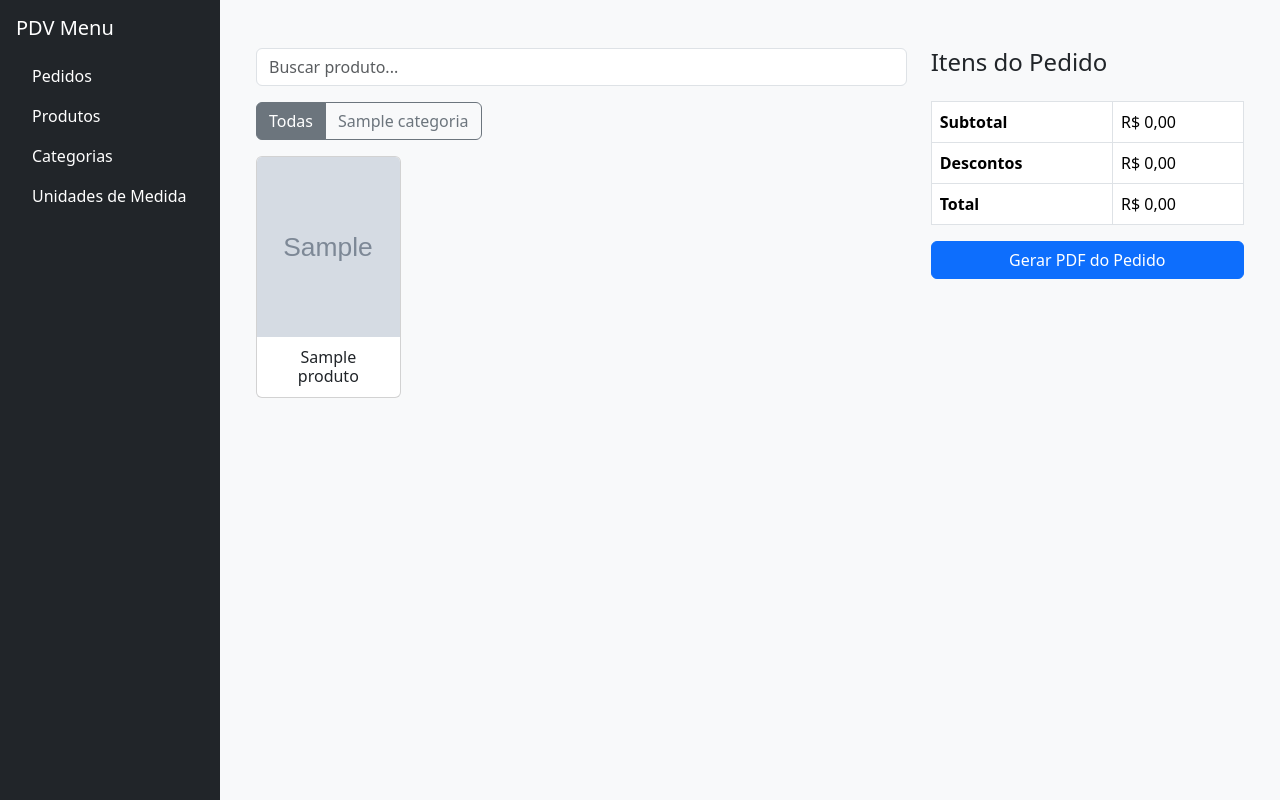
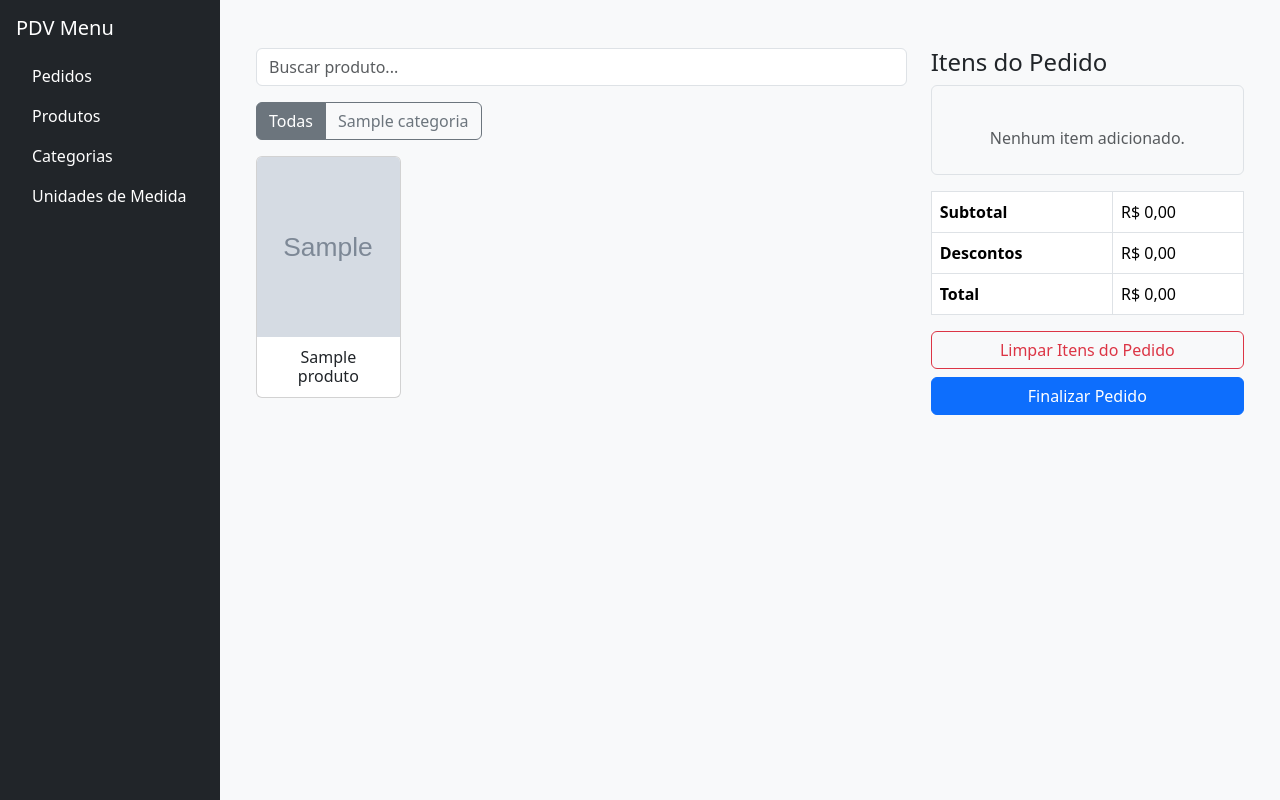
Before and after one commit to alanchimin/pdv, a PHP site: page /app/public/index.php in a window 1280 px wide. Run offline with PHP 8.4, Linux system fonts and the light colour scheme; the visitor is signed in with stand-in values (Sample User, id 1); tables that the repository leaves empty hold one stand-in row (values such as "Sample post"); grey boxes marked "Sample" are stand-in pictures.

Commit message:
- adicionando funcionalidades na tela de pedido

```diff
--- a/app/controllers/PedidoController.php
+++ b/app/controllers/PedidoController.php
@@ -1,10 +1,13 @@
 <?php
 namespace App\controllers;
 
+use Dompdf\Dompdf;
+
+use App\config\Database;
 use App\models\Pedido;
+use App\models\Item;
 use App\models\Categoria;
 use App\models\Produto;
-
 
 class PedidoController
 {
@@ -21,29 +24,98 @@ class PedidoController
         include "../views/pedidos/index.php";
     }
 
-    public function create() {
-        $pedidoModel = new Pedido();
-        $formasPagamento = $pedidoModel->getFormasPagamento();
-        include "../views/pedidos/create.php";
+    public function store() {
+        $itens = json_decode($_POST['itens'] ?? '[]', true);
+
+        if (empty($itens)) {
+            echo json_encode(['error' => 'Sem itens para finalizar o pedido.']);
+            return;
+        }
+
+        $pdo = Database::getInstance();
+
+        try {
+            $pedidoModel = new Pedido();
+            $itemModel = new Item();
+
+            // Inicia transação
+            $pdo->beginTransaction();
+
+            // Usa a primeira forma de pagamento disponível (ajuste conforme seu fluxo)
+            $formasPagamento = $pedidoModel->getFormasPagamento();
+            if (empty($formasPagamento)) {
+                throw new \Exception("Nenhuma forma de pagamento cadastrada.");
+            }
+
+            $pedido_id = $pedidoModel->create([
+                'forma_pagamento_id' => $formasPagamento[0]['forma_pagamento_id']
+            ]);
+
+            // Insere os itens do pedido
+            foreach ($itens as $item) {
+                $itemModel->create([
+                    'quantidade' => $item['quantidade'],
+                    'desconto_valor' => $item['desconto'],
+                    'valor_unitario' => $item['valorUnitario'],
+                    'valor_total' => ($item['valorUnitario'] * $item['quantidade']) - $item['desconto'],
+                    'produto_id' => $item['produtoId'],
+                    'pedido_id' => $pedido_id
+                ]);
+            }
+
+            $pdo->commit();
+
+            echo json_encode(['success' => true, 'pedido_id' => $pedido_id]);
+
+        } catch (\Exception $e) {
+            $pdo->rollBack();
+            echo json_encode(['error' => 'Erro ao salvar o pedido: ' . $e->getMessage()]);
+            return;
+        }
     }
 
-    public function store() {
-        $quantidade_total = intval($_POST['quantidade_total'] ?? 0);
-        $valor_total = floatval($_POST['valor_total'] ?? 0);
-        $forma_pagamento_id = intval($_POST['forma_pagamento_id'] ?? 0);
+    public function getPdfLink($pedido_id) {
+        $pedidoModel = new Pedido();
+        $pedido = $pedidoModel->find($pedido_id);
 
-        if ($quantidade_total > 0 && $valor_total > 0 && $forma_pagamento_id > 0) {
-            $pedidoModel = new Pedido();
-            $pedidoModel->create([
-                'quantidade_total' => $quantidade_total,
-                'valor_total' => $valor_total,
-                'forma_pagamento_id' => $forma_pagamento_id
-            ]);
-            header("Location: /pedido");
-            exit;
-        } else {
-            header("Location: /pedido/create?error=1");
-            exit;
+        if (!$pedido || empty($pedido['itens'])) {
+            echo json_encode(['error' => 'Pedido não encontrado.']);
+            return;
         }
+
+        // Variáveis para a view
+        $itens = $pedido['itens'];
+        $forma_pagamento = $pedido['forma_pagamento'];
+
+        // Gera o HTML da view
+        ob_start();
+        include '../views/pedidos/pdf.php';
+        $html = ob_get_clean();
+
+        // Gera o PDF
+        $dompdf = new Dompdf();
+        $dompdf->loadHtml($html);
+        $dompdf->setPaper('A4', 'portrait');
+        $dompdf->render();
+
+        $output = $dompdf->output();
+        $filename = 'pedido_' . time() . '.pdf';
+
+        // Caminho físico no servidor/container
+        $path = __DIR__ . '/../public/pedidos/' . $filename;
+
+        // Garante que o diretório existe
+        if (!is_dir(dirname($path))) {
+            mkdir(dirname($path), 0755, true);
+        }
+
+        // Salva o arquivo PDF
+        file_put_contents($path, $output);
+
+        // Retorna a URL para o frontend
+        header('Content-Type: application/json');
+        echo json_encode([
+            'url' => '/pedidos/' . $filename
+        ]);
     }
 }
--- a/app/models/Categoria.php
+++ b/app/models/Categoria.php
@@ -22,7 +22,7 @@ class Categoria extends Model
     }
 
     public function create($data) {
-        $stmt = $this->pdo->prepare("INSERT INTO categoria (nome) VALUES (?)");
-        $stmt->execute([$data['nome']]);
+        $stmt = $this->pdo->prepare("INSERT INTO categoria (nome) VALUES (:nome)");
+        $stmt->execute($data);
     }
 }
--- a/app/models/Pedido.php
+++ b/app/models/Pedido.php
@@ -17,15 +17,11 @@ class Pedido extends Model
     }
 
     public function create($data) {
-        $stmt = $this->pdo->prepare("
-            INSERT INTO pedido (data_hora, quantidade_total, valor_total, forma_pagamento_id)
-            VALUES (NOW(), ?, ?, ?)
-        ");
-        $stmt->execute([
-            $data['quantidade_total'],
-            $data['valor_total'],
-            $data['forma_pagamento_id']
-        ]);
+        $sql = "INSERT INTO pedido (forma_pagamento_id) VALUES (:forma_pagamento_id)";
+
+        $stmt = $this->pdo->prepare($sql);
+        $stmt->execute($data);
+
         return $this->pdo->lastInsertId();
     }
 
@@ -33,4 +29,33 @@ class Pedido extends Model
         $stmt = $this->pdo->query("SELECT * FROM forma_pagamento ORDER BY nome");
         return $stmt->fetchAll(PDO::FETCH_ASSOC);
     }
+
+    public function find($pedido_id) {
+        $sql = "
+            SELECT p.*, f.nome AS forma_pagamento
+            FROM pedido p
+            JOIN forma_pagamento f ON f.forma_pagamento_id = p.forma_pagamento_id
+            WHERE p.pedido_id = ?
+        ";
+        $stmt = $this->pdo->prepare($sql);
+        $stmt->execute([$pedido_id]);
+        $pedido = $stmt->fetch(PDO::FETCH_ASSOC);
+
+        if (!$pedido) {
+            return null;
+        }
+
+        // Busca os itens do pedido
+        $sqlItens = "
+            SELECT i.*, pr.nome
+            FROM item i
+            JOIN produto pr ON pr.produto_id = i.produto_id
+            WHERE i.pedido_id = ?
+        ";
+        $stmtItens = $this->pdo->prepare($sqlItens);
+        $stmtItens->execute([$pedido_id]);
+        $pedido['itens'] = $stmtItens->fetchAll(PDO::FETCH_ASSOC);
+
+        return $pedido;
+    }
 }
--- a/app/models/Produto.php
+++ b/app/models/Produto.php
@@ -34,16 +34,10 @@ class Produto extends Model
     }
 
     public function create(array $data): void {
-        $stmt = $this->pdo->prepare("
-            INSERT INTO produto (nome, imagem, unidade_medida_id, valor_unitario, categoria_id)
-            VALUES (?, ?, ?, ?, ?)
-        ");
-        $stmt->execute([
-            $data['nome'],
-            $data['imagem'],
-            $data['unidade_medida_id'],
-            $data['valor_unitario'],
-            $data['categoria_id']
-        ]);
+        $sql = "INSERT INTO produto (nome, imagem, unidade_medida_id, valor_unitario, categoria_id)
+                VALUES (:nome, :imagem, :unidade_medida_id, :valor_unitario, :categoria_id)";
+
+        $stmt = $this->pdo->prepare($sql);
+        $stmt->execute($data);
     }
 }
--- a/app/public/css/pedidos/index.css
+++ b/app/public/css/pedidos/index.css
@@ -4,3 +4,12 @@
     object-fit: cover;
     display: block;
 }
+
+.produto-item {
+    cursor: pointer;
+    transition: box-shadow 0.2s ease;
+}
+
+.produto-item:hover {
+    box-shadow: 0 4px 12px rgba(0, 0, 0, 0.2);
+}
--- a/app/public/js/pedidos/index.js
+++ b/app/public/js/pedidos/index.js
@@ -1,4 +1,5 @@
 $(document).ready(function () {
+    // Filtro de categoria
     $('.btn-group [data-categoria-id]').on('click', function () {
         const categoriaId = $(this).data('categoria-id');
 
@@ -7,11 +8,225 @@ $(document).ready(function () {
 
         $('.produto-item').each(function () {
             const prodCatId = $(this).data('categoria-id');
-            if (categoriaId === 0 || prodCatId == categoriaId) {
-                $(this).closest('.col-md-3').show();
+            $(this).closest('.col-md-3').toggle(categoriaId === 0 || prodCatId == categoriaId);
+        });
+    });
+
+    // Abrir modal ao clicar no produto
+    $('.produto-item').on('click', function () {
+        const id = $(this).data('id');
+        const nome = $(this).data('nome');
+        const valor = parseFloat($(this).data('valor'));
+
+        $('#produto-id').val(id);
+        $('#produto-nome').val(nome);
+        $('#quantidade').val(1);
+        $('#desconto-porcentagem').val(0);
+        $('#desconto-reais').val(0.00);
+        $('#btn-adicionar').data('valor', valor);
+
+        $('#modalProduto').modal('show');
+    });
+
+    // Alternar entre os tipos de desconto
+    $('input[name="tipo-desconto"]').on('change', function () {
+        const tipo = $(this).val();
+        if (tipo === 'percentual') {
+            $('#campo-desconto-percentual').removeClass('d-none');
+            $('#campo-desconto-reais').addClass('d-none');
+        } else {
+            $('#campo-desconto-reais').removeClass('d-none');
+            $('#campo-desconto-percentual').addClass('d-none');
+        }
+    });
+
+
+    $('#btn-adicionar').on('click', function () {
+        limparErro();
+
+        const id = $('#produto-id').val();
+        const nome = $('#produto-nome').val();
+        const quantidade = parseInt($('#quantidade').val());
+        const valor = parseFloat($(this).data('valor'));
+        const tipoDesconto = $('input[name="tipo-desconto"]:checked').val();
+
+        if (!quantidade || quantidade <= 0) {
+            mostrarErro('Informe uma quantidade válida maior que zero.');
+            return;
+        }
+
+        const valorTotal = valor * quantidade;
+        let valorDesconto = 0;
+
+        if (tipoDesconto === 'percentual') {
+            const descontoPct = parseFloat($('#desconto-porcentagem').val()) || 0;
+            if (descontoPct < 0 || descontoPct > 100) {
+                mostrarErro('O desconto percentual deve estar entre 0% e 100%.');
+                return;
+            }
+            valorDesconto = (valorTotal * descontoPct) / 100;
+        } else {
+            valorDesconto = parseFloat($('#desconto-reais').val()) || 0;
+        }
+
+        if (valorDesconto > valorTotal) {
+            mostrarErro('O desconto não pode ser maior que o valor total do produto.');
+            return;
+        }
+
+        const valorFinal = valorTotal - valorDesconto;
+
+        const itemHtml = `
+            <li class="list-group-item d-flex justify-content-between align-items-center" data-produto-id="${id}">
+                <div>
+                    <strong>${nome}</strong><br>
+                    <small>${quantidade} un x R$ ${valor.toFixed(2)} - Desc: R$ ${valorDesconto.toFixed(2)}</small>
+                </div>
+                <span class="badge bg-primary rounded-pill">R$ ${valorFinal.toFixed(2)}</span>
+            </li>
+        `;
+
+
+        $('#lista-itens').append(itemHtml);
+        $('#modalProduto').modal('hide');
+        atualizarTotais();
+
+        // Scroll para o final da lista
+        const lista = $('#lista-itens').closest('.border');
+        lista.animate({ scrollTop: lista.prop('scrollHeight') }, 300);
+
+        salvarListaEmLocalStorage();
+    });
+
+    $('#btn-finalizar-pedido').on('click', function () {
+        const itens = JSON.parse(localStorage.getItem('itensPedido') || '[]');
+        if (itens.length === 0) {
+            mostrarErroFinalizar('Nenhum item no pedido.');
+            return;
+        }
+
+        $.post('/pedido/store', { itens: JSON.stringify(itens) }, function (response) {
+            if (response.success) {
+                $.getJSON('/pedido/getPdfLink/' + response.pedido_id, function (pdfData) {
+                    if (pdfData.url) {
+                        window.open(pdfData.url, '_blank');
+                        limparCarrinho();
+                    } else {
+                        mostrarErroFinalizar('Erro ao gerar o PDF.');
+                    }
+                });
             } else {
-                $(this).closest('.col-md-3').hide();
+                mostrarErroFinalizar('Erro ao salvar o pedido.');
+            }
+        }, 'json');
+    });
+
+
+    $('#btn-confirmar-limpeza').on('click', function () {
+        limparCarrinho();
+    });
+
+    function limparCarrinho() {
+        $('#lista-itens').empty();
+        localStorage.removeItem('itensPedido');
+        atualizarTotais();
+    }
+
+    function mostrarErro(mensagem) {
+        const erro = $('#mensagem-erro');
+        erro.text(mensagem).removeClass('d-none');
+    }
+
+    function limparErro() {
+        $('#mensagem-erro').addClass('d-none').text('');
+    }
+
+    function mostrarErroFinalizar(mensagem) {
+        const div = $('#mensagem-finalizar');
+        div.text(mensagem).removeClass('d-none');
+        setTimeout(() => div.addClass('d-none').text(''), 4000);
+    }
+
+
+    function salvarListaEmLocalStorage() {
+        const itens = [];
+
+        $('#lista-itens li').each(function () {
+            const produtoId = $(this).data('produto-id');
+            const texto = $(this).find('small').text();
+            const nome = $(this).find('strong').text();
+            const match = texto.match(/(\d+) un x R\$ ([\d,.]+) - Desc: R\$ ([\d,.]+)/);
+
+            if (match) {
+                itens.push({
+                    produtoId,
+                    nome,
+                    quantidade: parseInt(match[1]),
+                    valorUnitario: parseFloat(match[2].replace(',', '.')),
+                    desconto: parseFloat(match[3].replace(',', '.'))
+                });
             }
         });
-    });
+
+        localStorage.setItem('itensPedido', JSON.stringify(itens));
+    }
+
+    function carregarListaDoLocalStorage() {
+        const itens = JSON.parse(localStorage.getItem('itensPedido') || '[]');
+        $('#lista-itens').empty();
+
+        itens.forEach(item => {
+            const total = item.valorUnitario * item.quantidade;
+            const final = total - item.desconto;
+
+            const html = `
+                <li class="list-group-item d-flex justify-content-between align-items-center">
+                    <div>
+                        <strong>${item.nome}</strong><br>
+                        <small>${item.quantidade} un x R$ ${item.valorUnitario.toFixed(2)} - Desc: R$ ${item.desconto.toFixed(2)}</small>
+                    </div>
+                    <span class="badge bg-primary rounded-pill">R$ ${final.toFixed(2)}</span>
+                </li>
+            `;
+            $('#lista-itens').append(html);
+        });
+
+        atualizarTotais();
+    }
+
+    function atualizarTotais() {
+        let subtotal = 0;
+        let descontos = 0;
+
+        const items = $('#lista-itens li');
+        items.each(function () {
+            const texto = $(this).find('small').text();
+            const total = parseFloat($(this).find('.badge').text().replace('R$', '').replace(',', '.'));
+            const match = texto.match(/(\d+) un x R\$ ([\d,.]+) - Desc: R\$ ([\d,.]+)/);
+
+            if (match) {
+                const qtd = parseInt(match[1]);
+                const valor = parseFloat(match[2].replace(',', '.'));
+                const desc = parseFloat(match[3].replace(',', '.'));
+                subtotal += qtd * valor;
+                descontos += desc;
+            }
+        });
+
+        const totalFinal = subtotal - descontos;
+
+        $('#pedido-subtotal').text(`R$ ${subtotal.toFixed(2).replace('.', ',')}`);
+        $('#pedido-descontos').text(`R$ ${descontos.toFixed(2).replace('.', ',')}`);
+        $('#pedido-total').text(`R$ ${totalFinal.toFixed(2).replace('.', ',')}`);
+
+        // Placeholder de lista
+        $('#lista-placeholder').toggle(items.length === 0);
+    }
+
+    function carregarTela() {
+        atualizarTotais();
+        carregarListaDoLocalStorage();
+    }
+
+    carregarTela();
 });
--- a/app/views/pedidos/index.php
+++ b/app/views/pedidos/index.php
@@ -52,9 +52,13 @@
         <!-- Painel direito: Carrinho -->
         <div class="col-md-4">
             <h4>Itens do Pedido</h4>
-            <ul class="list-group mb-3" id="lista-itens"></ul>
 
-            <table class="table table-bordered">
+            <div class="border rounded p-2" style="max-height: 300px; overflow-y: auto;">
+                <ul class="list-group mb-3" id="lista-itens"></ul>
+                <div id="lista-placeholder" class="text-muted text-center py-3">Nenhum item adicionado.</div>
+            </div>
+
+            <table class="table table-bordered mt-3">
                 <tr>
                     <th>Subtotal</th>
                     <td id="pedido-subtotal">R$ 0,00</td>
@@ -69,7 +73,10 @@
                 </tr>
             </table>
 
-            <button class="btn btn-primary w-100" id="btn-gerar-pdf">Gerar PDF do Pedido</button>
+            <button class="btn btn-outline-danger w-100 mb-2" data-bs-toggle="modal" data-bs-target="#modalLimparPedido">Limpar Itens do Pedido</button>
+
+            <div id="mensagem-finalizar" class="alert alert-danger d-none" role="alert"></div>
+            <button class="btn btn-primary w-100" id="btn-finalizar-pedido">Finalizar Pedido</button>
         </div>
     </div>
 </div>
@@ -84,6 +91,7 @@
             </div>
             <div class="modal-body">
                 <form id="form-adiciona-produto">
+                    <div id="mensagem-erro" class="alert alert-danger d-none" role="alert"></div>
                     <input type="hidden" id="produto-id">
                     <div class="mb-3">
                         <label for="produto-nome" class="form-label">Produto</label>
@@ -93,9 +101,25 @@
                         <label for="quantidade" class="form-label">Quantidade</label>
                         <input type="number" class="form-control" id="quantidade" required min="1" value="1">
                     </div>
+
                     <div class="mb-3">
-                        <label for="desconto" class="form-label">Desconto (%)</label>
-                        <input type="number" class="form-control" id="desconto" min="0" max="100" value="0">
+                        <label class="form-label">Tipo de Desconto</label><br>
+                        <div class="form-check form-check-inline">
+                            <input class="form-check-input" type="radio" name="tipo-desconto" id="desconto-percentual-radio" value="percentual" checked>
+                            <label class="form-check-label" for="desconto-percentual-radio">%</label>
+                        </div>
+                        <div class="form-check form-check-inline">
+                            <input class="form-check-input" type="radio" name="tipo-desconto" id="desconto-reais-radio" value="reais">
+                            <label class="form-check-label" for="desconto-reais-radio">R$</label>
+                        </div>
+                    </div>
+                    <div class="mb-3" id="campo-desconto-percentual">
+                        <label for="desconto-porcentagem" class="form-label">Desconto (%)</label>
+                        <input type="number" class="form-control" id="desconto-porcentagem" min="0" max="100" value="0">
+                    </div>
+                    <div class="mb-3 d-none" id="campo-desconto-reais">
+                        <label for="desconto-reais" class="form-label">Desconto (R$)</label>
+                        <input type="number" class="form-control" id="desconto-reais" min="0" step="0.01" value="0.00">
                     </div>
                 </form>
             </div>
@@ -107,6 +131,21 @@
     </div>
 </div>
 
+<div class="modal fade" id="modalLimparPedido" tabindex="-1" aria-hidden="true">
+    <div class="modal-dialog">
+        <div class="modal-content">
+            <div class="modal-header"><h5 class="modal-title">Confirmar Limpeza</h5></div>
+            <div class="modal-body">
+                Deseja realmente limpar todos os itens do pedido?
+            </div>
+            <div class="modal-footer">
+                <button class="btn btn-secondary" data-bs-dismiss="modal">Cancelar</button>
+                <button class="btn btn-danger" id="btn-confirmar-limpeza" data-bs-dismiss="modal">Limpar</button>
+            </div>
+        </div>
+    </div>
+</div>
+
 <?php include '../views/layout/footer.php'; ?>
 
 <script src="/js/pedidos/index.js"></script>
--- a/composer.json
+++ b/composer.json
@@ -6,6 +6,7 @@
     }
   },
   "require": {
-    "vlucas/phpdotenv": "^5.6.2"
+    "vlucas/phpdotenv": "^5.6.2",
+    "dompdf/dompdf": "^3.1.0"
   }
 }
--- a/migrations/02 - create_tables.sql
+++ b/migrations/02 - create_tables.sql
@@ -28,8 +28,6 @@ CREATE TABLE forma_pagamento (
 CREATE TABLE pedido (
     pedido_id INT AUTO_INCREMENT PRIMARY KEY,
     data_hora DATETIME DEFAULT CURRENT_TIMESTAMP,
-    quantidade_total INT NOT NULL,
-    valor_total DECIMAL(10,2) NOT NULL,
     forma_pagamento_id INT NOT NULL,
     FOREIGN KEY (forma_pagamento_id) REFERENCES forma_pagamento(forma_pagamento_id)
 );
@@ -37,7 +35,6 @@ CREATE TABLE pedido (
 CREATE TABLE item (
     item_id INT AUTO_INCREMENT PRIMARY KEY,
     quantidade INT NOT NULL,
-    desconto_porcentagem DECIMAL(5,2) DEFAULT 0,
     desconto_valor DECIMAL(10,2) DEFAULT 0,
     valor_unitario DECIMAL(10,2) NOT NULL,
     valor_total DECIMAL(10,2) NOT NULL,
```
Also changed, not shown: app/models/Item.php (+6 -16 lines), app/models/UnidadeMedida.php (+5 -2 lines), app/views/pedidos/create.php (deleted, +0 -36 lines), app/views/pedidos/pdf.php (added, +45 -0 lines), referencias/Anotações.txt (+13 -33 lines), app/public/.htaccess, 2 other files.
